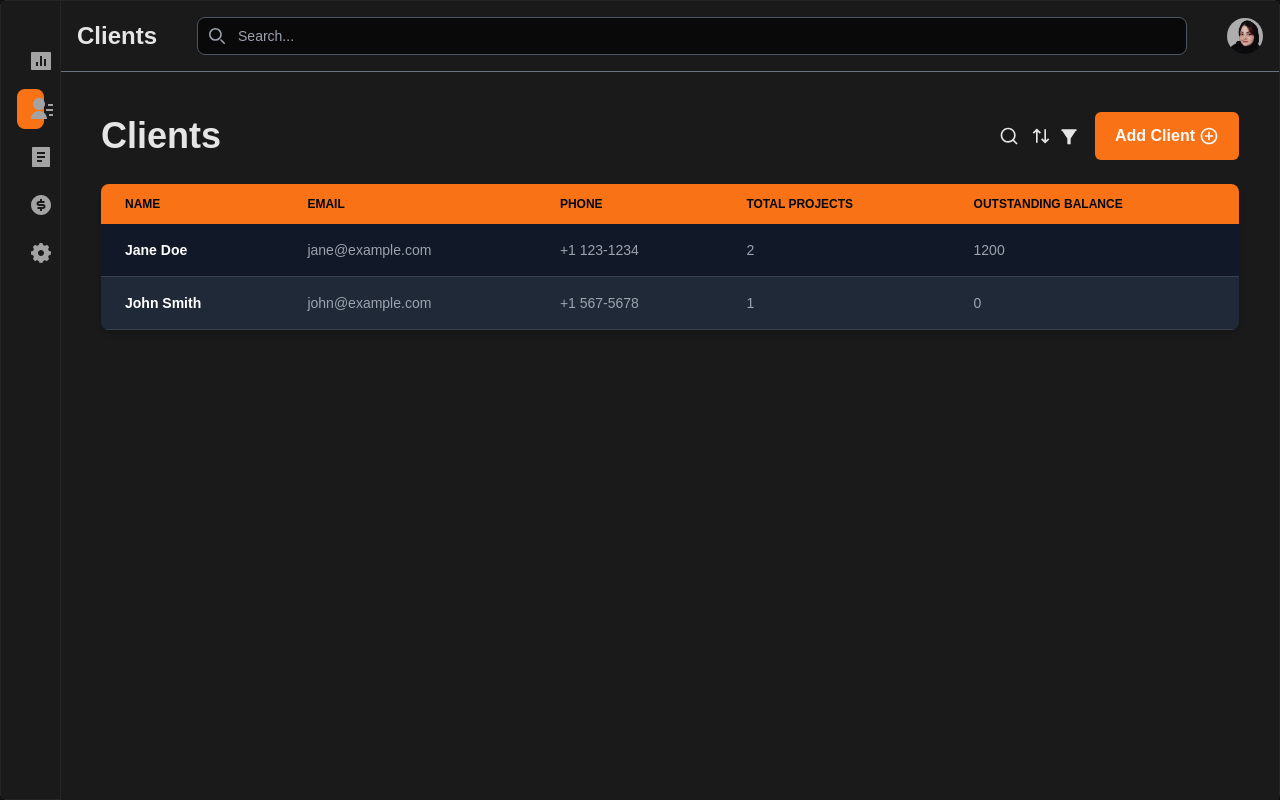
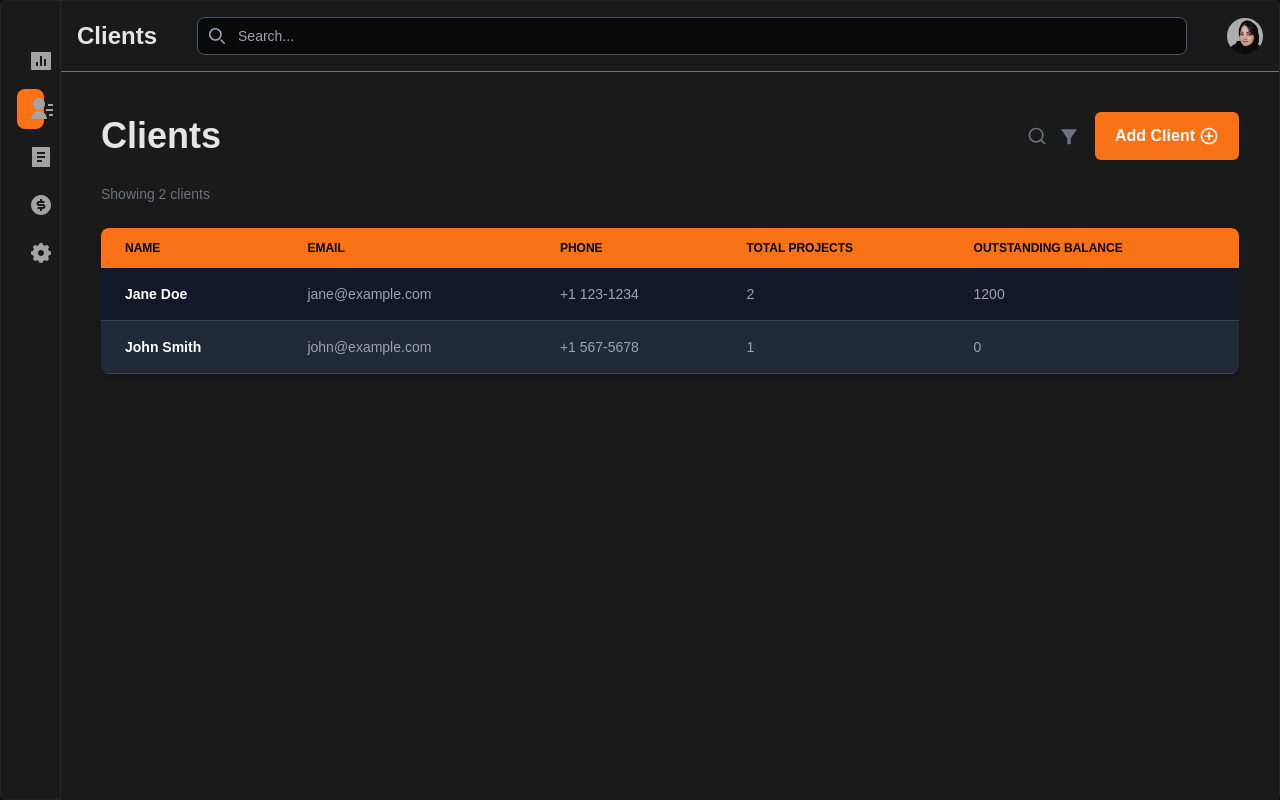
Before and after one commit to SadafNemani/Client-Managment-Dashboard, a Next.js app: page /clients in a window 1280 px wide. Built offline with nearby package versions, Linux system fonts and the light colour scheme.

Commit message:
implemented logic for table search, sorting, filtering unpaid

```diff
--- a/package.json
+++ b/package.json
@@ -14,7 +14,7 @@
     "clsx": "^2.1.1",
     "framer-motion": "^12.23.12",
     "lucide-react": "^0.542.0",
-    "motion": "^12.23.22",
+    "motion": "^12.23.24",
     "next": "15.5.2",
     "react": "19.1.0",
     "react-dom": "19.1.0",
--- a/src/app/(dashboard)/clients/page.tsx
+++ b/src/app/(dashboard)/clients/page.tsx
@@ -6,6 +6,16 @@ import { useState } from "react";
 
 export default function Page() {
   const [searchTerm, setSearchTerm] = useState("");
+  const [showUnpaidOnly, setShowUnpaidOnly] = useState(false);
+
+
+  const filteredClients = clients
+  .filter(client =>
+    client.name.toLowerCase().includes(searchTerm.toLowerCase())
+  )
+  .filter(client =>
+    !showUnpaidOnly || client.outstandingBalance > 0
+  );
 
   return (
     <>
@@ -15,8 +25,12 @@ export default function Page() {
         buttonText="Add Client"
         onAddClick={() => console.log("Add client clicked")}
         onSearchChange={setSearchTerm}
+        onToggleUnpaid={() => setShowUnpaidOnly(prev => !prev)}
         />
-        <ClientsTable clients={clients} />
+        <p className="text-sm text-gray-500">
+          Showing {filteredClients.length} clients
+        </p>
+        <ClientsTable clients={filteredClients} />
       </div>
     </>
   )
--- a/src/components/ui/tables/clientsTable.tsx
+++ b/src/components/ui/tables/clientsTable.tsx
@@ -1,3 +1,8 @@
+'use client'
+import { useState } from "react";
+import { RiArrowUpDownLine } from "react-icons/ri";
+
+
 type Client = {
     id: number;
     name: string;
@@ -12,46 +17,76 @@ type ClientsTableProps = {
 }
 
 export function ClientsTable({ clients = [] }: ClientsTableProps) {
+
+    const [sortColumn, setSortColumn] = useState<keyof Client | null>(null);
+    const [sortOrder, setSortOrder] = useState<"asc" | "desc">("asc");
+
+    const handleSort = (key: keyof Client) => {
+        if (sortColumn === key) {
+            setSortOrder(prev => (prev === "asc" ? "desc" : "asc"));
+        } else {
+            setSortColumn(key);
+            setSortOrder("asc");
+        }
+    };
+
+    const sortedClients = [...clients].sort((a, b) => {
+        if (!sortColumn) return 0;
+        const aValue = a[sortColumn];
+        const bValue = b[sortColumn];
+        if (aValue < bValue) return sortOrder === "asc" ? -1 : 1;
+        if (aValue > bValue) return sortOrder === "asc" ? 1 : -1;
+        return 0;
+    })
+
+
     return (
         <div className="relative overflow-x-auto shadow-md sm:rounded-lg">
         <table className="w-full text-sm text-left rtl:text-right text-gray-400">
             <thead className="text-xs uppercase bg-primary text-gray-950">
             <tr>
-                        <th scope="col" className="px-6 py-3">
-                            Name
+                {[
+                { key: "name", label: "Name" },
+                { key: "email", label: "Email" },
+                { key: "phone", label: "Phone" },
+                { key: "totalProjects", label: "Total Projects" },
+                { key: "outstandingBalance", label: "Outstanding Balance" },
+                ].map((col) => (
+                <th
+                    key={col.key}
+                    onClick={() => handleSort(col.key as keyof Client)}
+                    className="px-6 py-3 cursor-pointer select-none"
+                >
+                    <div className="flex items-center gap-2">
+                    {col.label}
+                    {sortColumn === col.key && (
+                        <RiArrowUpDownLine
+                        className={`h-4 w-4 transition-transform ${
+                            sortOrder === "asc" ? "rotate-180" : ""
+                        }`}
+                        />
+                    )}
+                    </div>
                 </th>
-                        <th scope="col" className="px-6 py-3">
-                            Email
-                        </th>
-                        <th scope="col" className="px-6 py-3">
-                            Phone
-                        </th>
-                        <th scope="col" className="px-6 py-3">
-                            Total Projects
-                        </th>
-                        <th scope="col" className="px-6 py-3">
-                            Outstanding Balance
-                        </th>
+                ))}
             </tr>
             </thead>
             <tbody>
-                    {clients.map((client) => (
-                        <tr key={client.id} className="odd:bg-gray-900 even:bg-gray-800 border-b border-gray-700 hover:bg-primary-light hover:text-gray-950 transition-all duration-200">
-                            <th scope="row" className="px-6 py-4 font-semibold whitespace-nowrap text-white">
+            {sortedClients.map((client) => (
+                <tr
+                key={client.id}
+                className="odd:bg-gray-900 even:bg-gray-800 border-b border-gray-700 hover:bg-primary-light hover:text-gray-950 transition-all duration-200"
+                >
+                <th
+                    scope="row"
+                    className="px-6 py-4 font-semibold whitespace-nowrap text-white"
+                >
                     {client.name}
                 </th>
-                            <td className="px-6 py-4">
-                                {client.email}
-                            </td>
-                            <td className="px-6 py-4">
-                                {client.phone}
-                            </td>
-                            <td className="px-6 py-4">
-                                {client.totalProjects}
-                            </td>
-                            <td className="px-6 py-4">
-                                {client.outstandingBalance}
-                            </td>
+                <td className="px-6 py-4">{client.email}</td>
+                <td className="px-6 py-4">{client.phone}</td>
+                <td className="px-6 py-4">{client.totalProjects}</td>
+                <td className="px-6 py-4">{client.outstandingBalance}</td>
                 </tr>
             ))}
             {clients.length === 0 && (
@@ -64,6 +99,5 @@ export function ClientsTable({ clients = [] }: ClientsTableProps) {
             </tbody>
         </table>
         </div>
-
-    )
+    );
 }
--- a/src/components/ui/tables/tableHeader.tsx
+++ b/src/components/ui/tables/tableHeader.tsx
@@ -2,8 +2,8 @@
 import { useState } from "react";
 import { RiAddCircleLine } from "react-icons/ri";
 import { RiSearchLine } from "react-icons/ri";
-import { RiArrowUpDownLine } from "react-icons/ri";
 import { RiFilterFill } from "react-icons/ri";
+
 
 type TableHeaderProps = {
     title: string;
@@ -11,7 +11,7 @@ type TableHeaderProps = {
     onAddClick: () => void;
     onSearchChange?: (value: string) => void;
     onSortChange?: (field: string) => void;
-    onToggleUnpaid?: (value: boolean) => void;
+    onToggleUnpaid?: () => void;
 }
 
 export function TableHeader({
@@ -38,7 +38,7 @@ export function TableHeader({
             <div className="flex items-center gap-x-4">
                 <div className="flex items-center gap-x-2">
                     <div className={`flex items-center overflow-hidden transition-all duration-300 ${activeFilter === 'search' ? 'w-64' : 'w-6'}`}>
-                        <RiSearchLine onClick={() => toggleFilter("search")} className="cursor-pointer text-xl" />
+                        <RiSearchLine onClick={() => toggleFilter("search")} className="cursor-pointer text-xl text-gray-500" />
                         {activeFilter === 'search' && (
                         <input
                             type="text"
@@ -50,9 +50,17 @@ export function TableHeader({
                         )}
                     </div>
 
-                    <RiArrowUpDownLine onClick={() => toggleFilter("sort")} className="cursor-pointer text-xl" />
-
-                    <RiFilterFill onClick={() => toggleFilter("unpaid")} className="cursor-pointer text-xl" />
+                    <div className="relative group">
+                        <RiFilterFill
+                            onClick={onToggleUnpaid}
+                            className={`cursor-pointer text-xl transition-colors duration-200 ${
+                            showUnpaidOnly ? "text-primary" : "text-gray-500"
+                            }`}
+                        />
+                        <span className="absolute bottom-full mb-2 hidden group-hover:block bg-gray-800 text-white text-xs rounded-md px-2 py-1 whitespace-nowrap">
+                            Show unpaid clients
+                        </span>
+                    </div>
                 </div>
 
                 <button
```
Also changed, not shown: src/lib/utils.ts (line endings or trailing spaces), 1 other file (tests, documents, lock files or other folders). Lines whose indentation alone changed are shown as unchanged.
